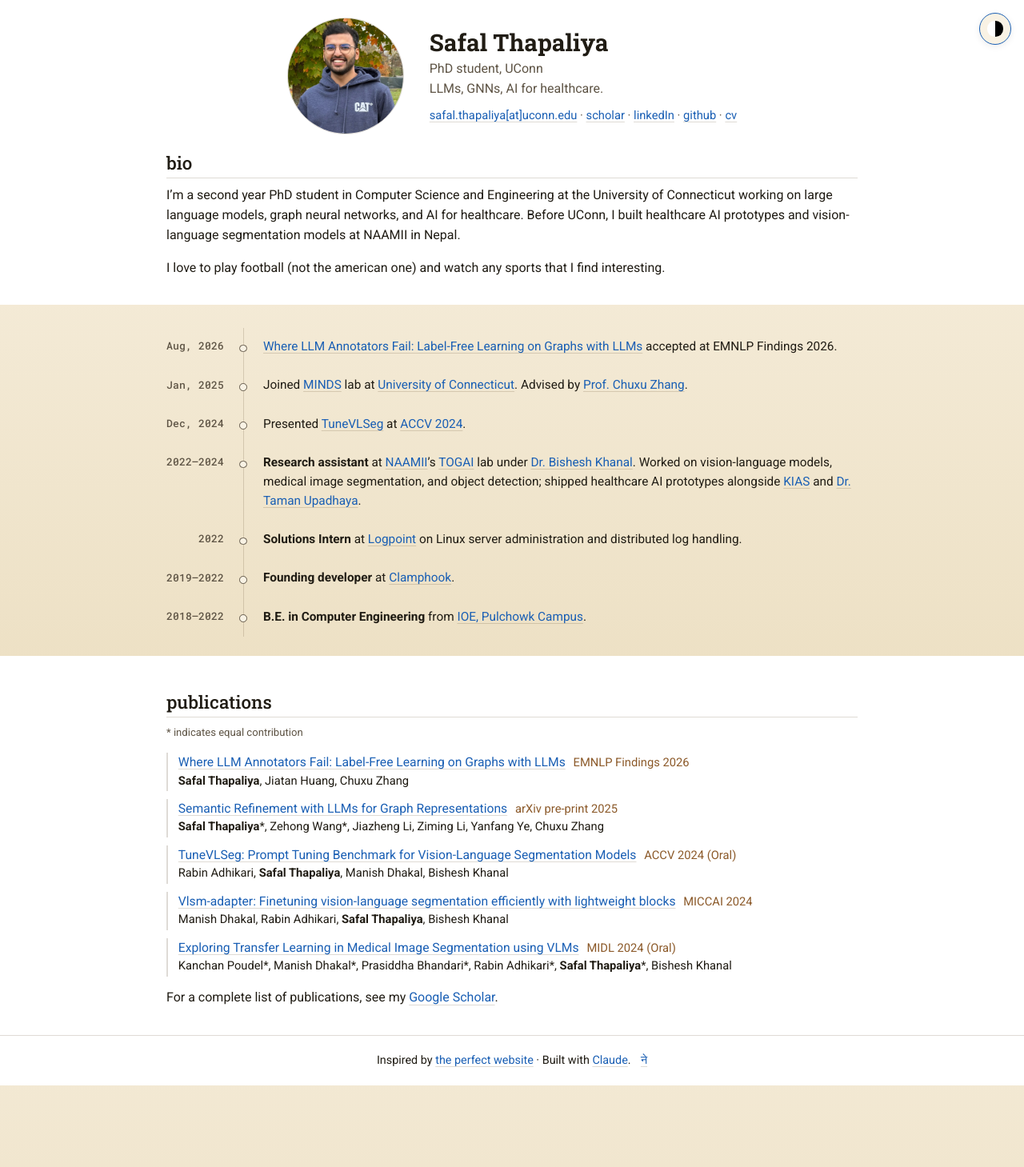
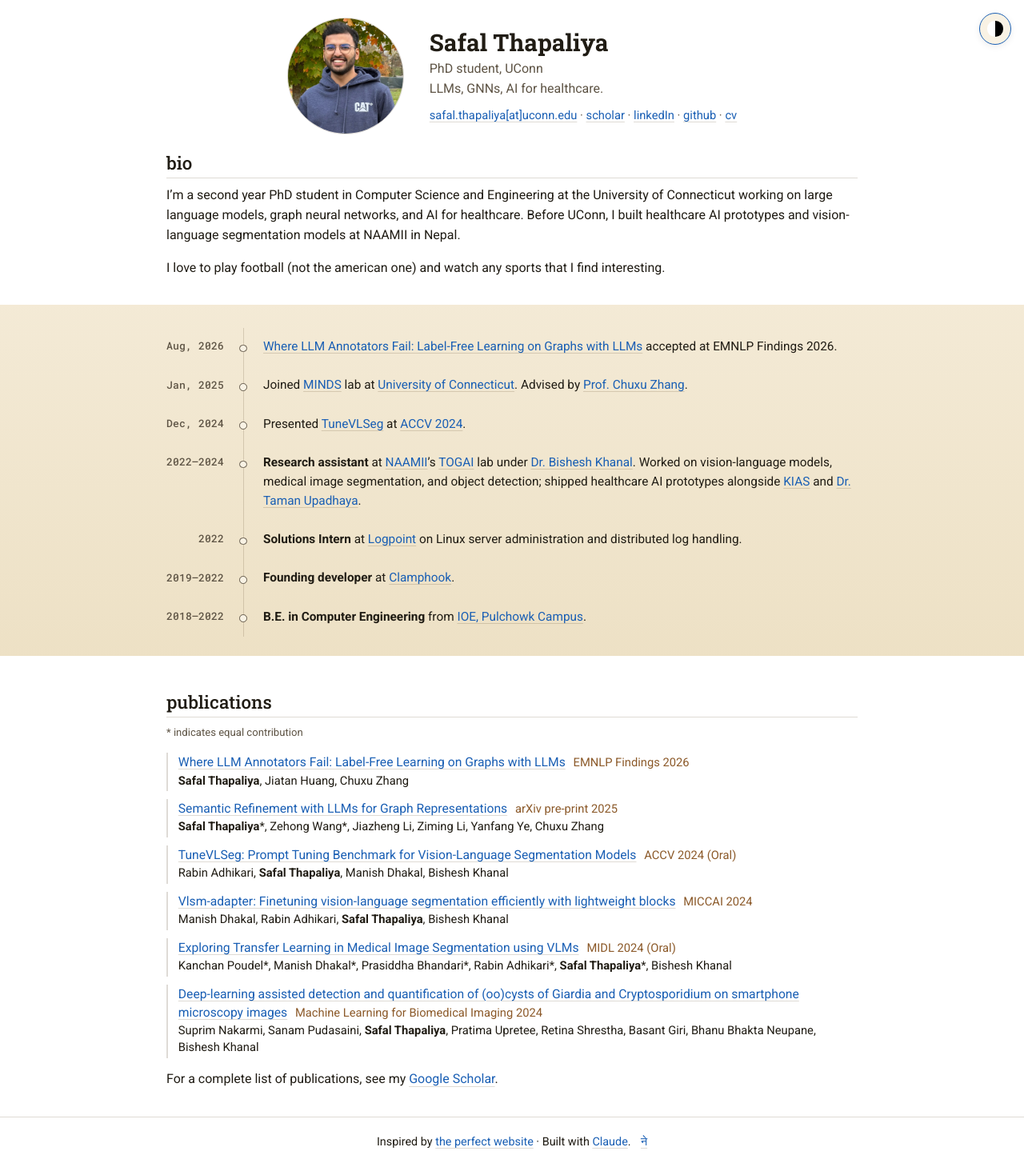
Before and after one commit to thapaliya19/thapaliya19.github.io, a Jekyll site: the page built from index.md, in a window 1280 px wide. Shown: the whole page at 80% size. Built offline with Jekyll 4.4.1, drawn with Linux system fonts in a browser that asks for light colours; before the commit the page ends 1357 px from its top, so only the background shows below that.

Commit message:
add melba pub

```diff
--- a/_data/publications.yml
+++ b/_data/publications.yml
@@ -31,6 +31,12 @@
   note: Oral
   link: "https://openreview.net/forum?id=sN3sDKkGeN"
 
+- authors: Suprim Nakarmi, Sanam Pudasaini, **Safal Thapaliya**, Pratima Upretee, Retina Shrestha, Basant Giri, Bhanu Bhakta Neupane, Bishesh Khanal
+  year: 2024
+  title: "Deep-learning assisted detection and quantification of (oo)cysts of Giardia and Cryptosporidium on smartphone microscopy images"
+  venue: Machine Learning for Biomedical Imaging
+  link: "https://www.melba-journal.org/papers/2024:014.html"
+
 # - authors: Rabin Adhikari\*, Manish Dhakal\*, **Safal Thapaliya**\*, Kanchan Poudel, Prasiddha Bhandari, Bishesh Khanal
 #   year: 2023
 #   title: "Synthetic boost: Leveraging synthetic data for enhanced vision-language segmentation in echocardiography"
```
